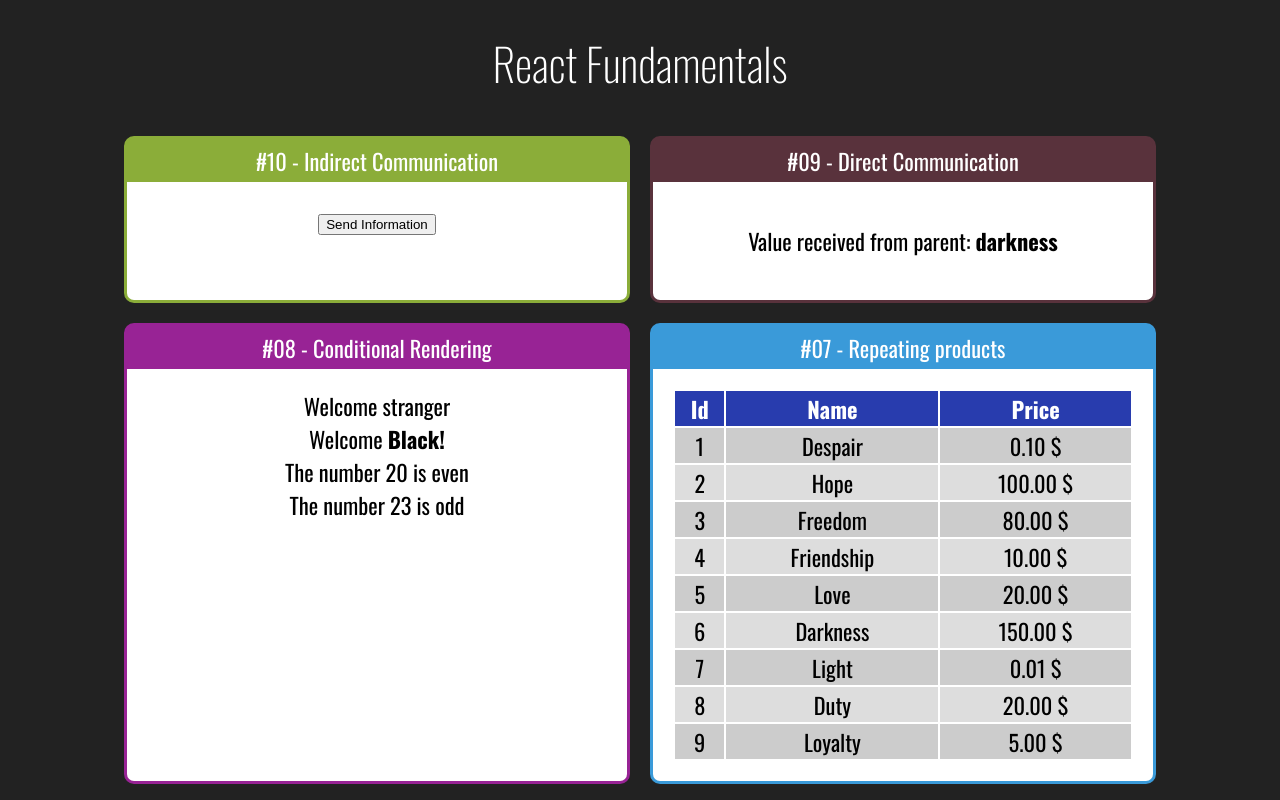
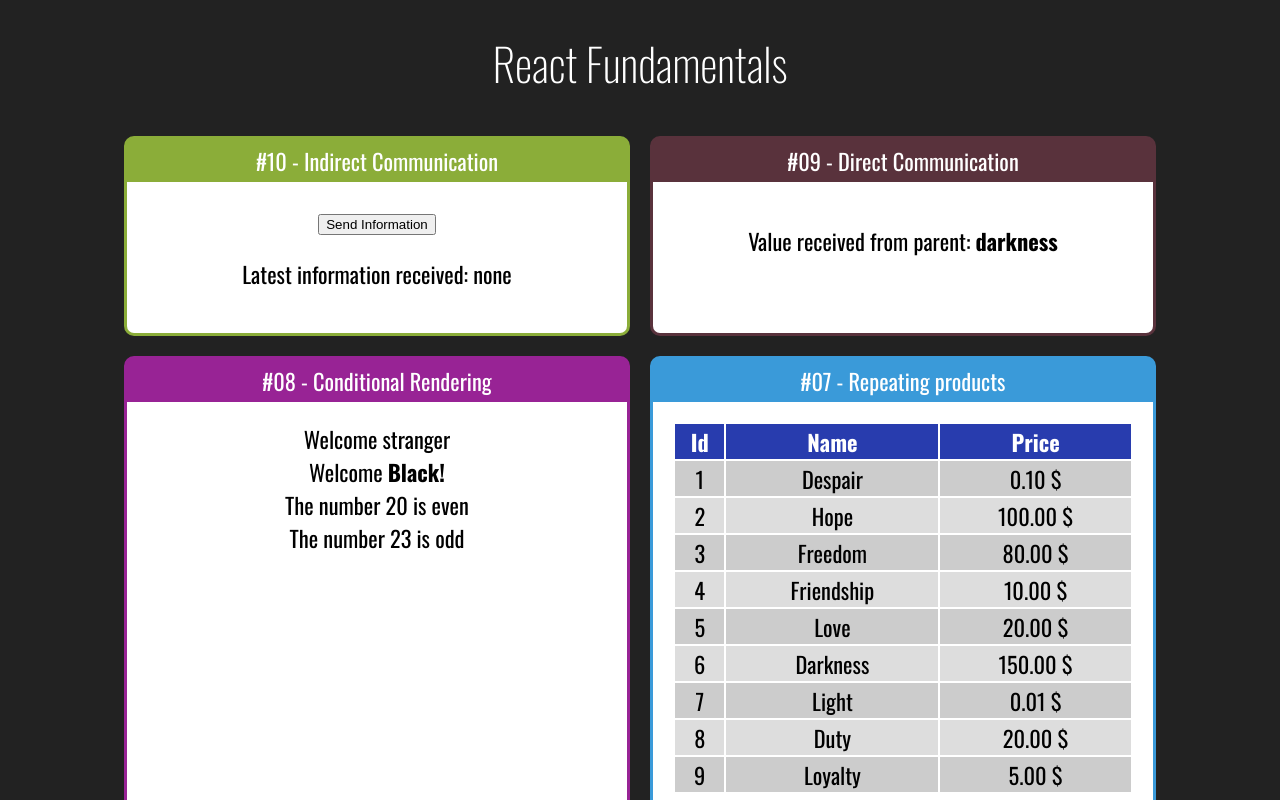
Before and after one commit to black-dev-x/react-foundations-coder, a React (Create React App) app: page / in a window 1280 px wide. Shown: the top 800 px of the page. Built offline with nearby package versions, Linux system fonts and the light colour scheme.

Commit message:
setState

```diff
--- a/src/components/comunication/IndirectParent.jsx
+++ b/src/components/comunication/IndirectParent.jsx
@@ -1,13 +1,15 @@
-import React from 'react'
+import React, { useState } from 'react'
 import IndirectChild from './IndirectChild'
 
 const IndirectParent = () => {
+  const [information, setInformation] = useState('none')
   const receiveInformation = value => {
-    alert(`received ${value} from child`)
+    setInformation(value)
   }
   return (
     <div>
       <IndirectChild action={receiveInformation} />
+      <p>Latest information received: {information}</p>
     </div>
   )
 }
```
